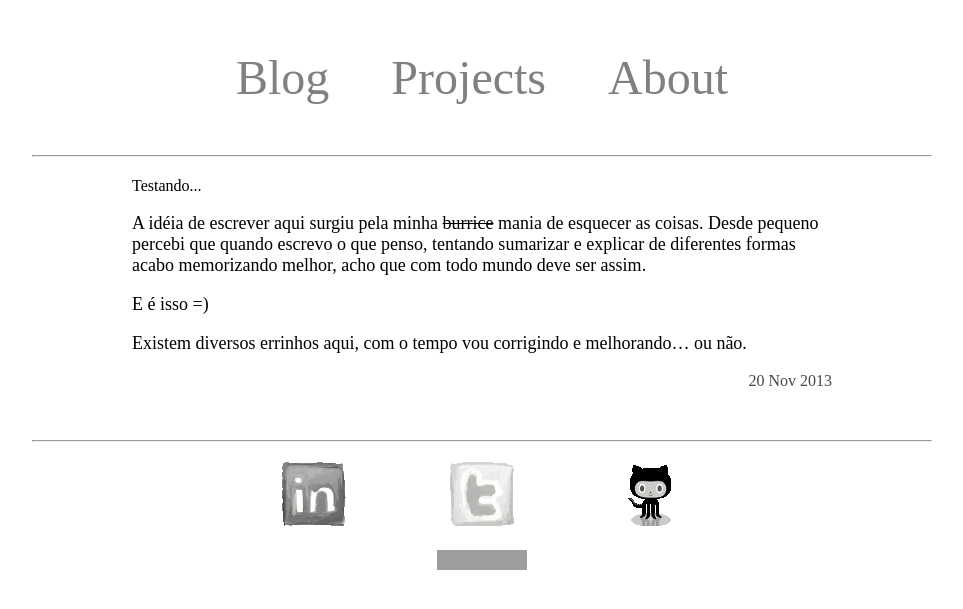
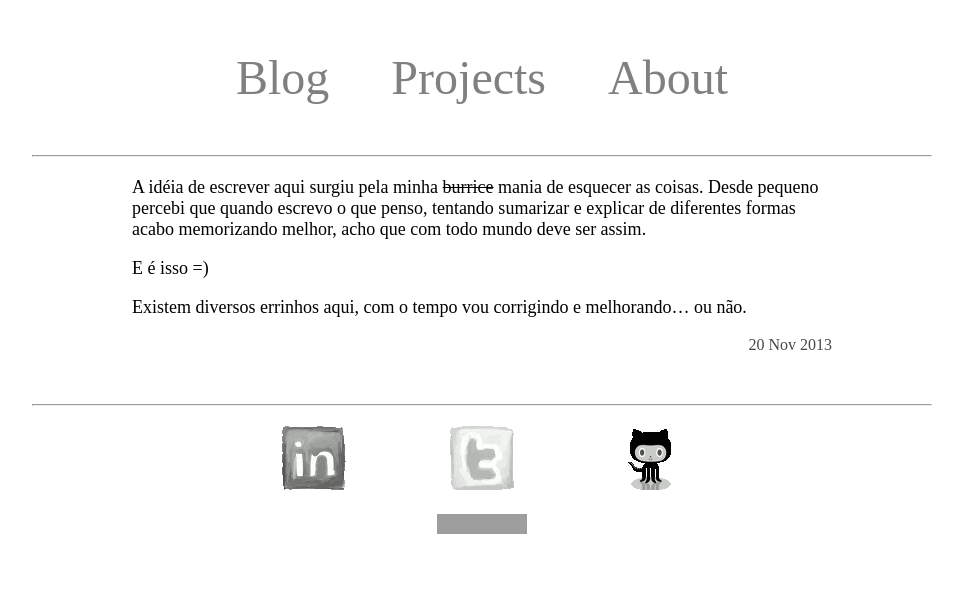
Before and after one commit to robas/robas.github.io, a Jekyll site: the page built from _posts/2013-11-20-Testando.markdown, in a window 1280 px wide. Shown: the top 609 px of the page, without its empty margins (158-1121 px from the left). Built offline with Jekyll 4.4.1, drawn with Linux system fonts in a browser that asks for light colours; nearby versions of some CDN libraries; some web fonts are replaced; Markdown is read by kramdown in place of the engine named in the settings; grey boxes are pictures that could not be loaded.

```diff
--- a/_layouts/post.html
+++ b/_layouts/post.html
@@ -2,7 +2,6 @@
 layout: default
 ---
 <div id="corpo_post">
-	<div id="titulo">{{ page.title }}</div>
 
 	<div id="texto_post">
 	{{ content }}
```
